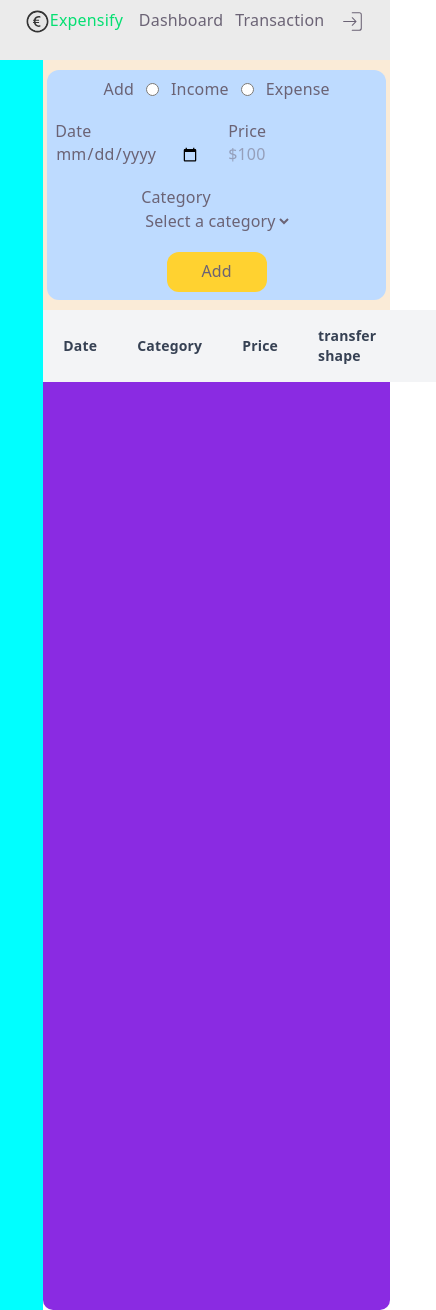
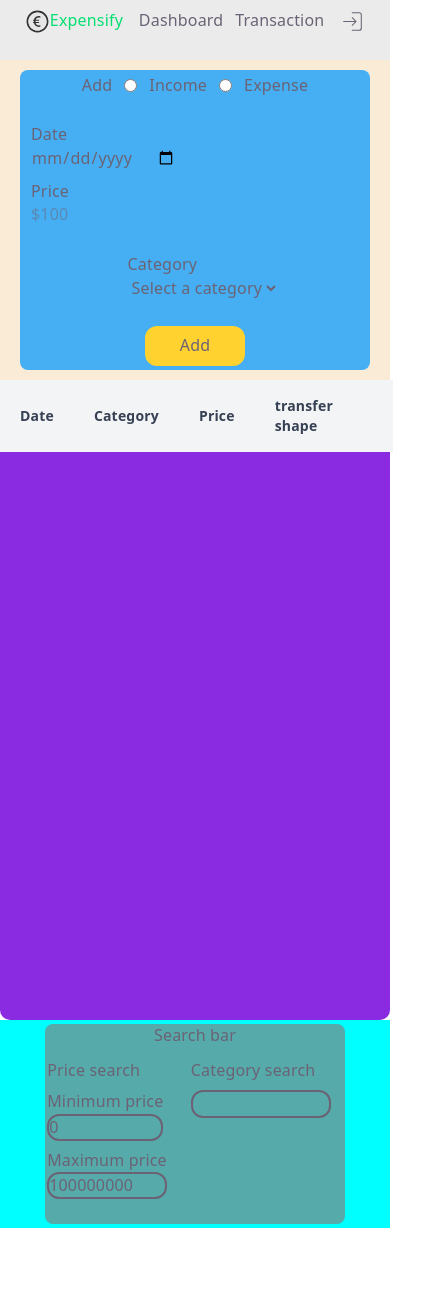
Before and after one commit to Malekith894/Expense-management-application, a React (Vite) app in the folder Expenses/: page /Transaction in a window 390 px wide. Shown: the whole page, 436 px wide, since content can reach past the window. After the commit the page ends 1228 px from the top, so only its background shows below. Built offline with nearby package versions, Linux system fonts and the light colour scheme.

Commit message:
dashboard finally worked and it got responisve as well

```diff
--- a/Expenses/src/App.jsx
+++ /dev/null
@@ -1,19 +0,0 @@
-import { useState } from 'react'
-import Navbar from './components/navbar'
-import './App.css'
-import Dashboard from './pages/dashboard'
-import Transaction from './pages/transactions'
-
-function App() {
-  const [count, setCount] = useState(0)
-
-  return (
-    <>
-    <Navbar/>
-    <Transaction/>
-
-    </>
-  )
-}
-
-export default App
--- a/Expenses/src/main.jsx
+++ b/Expenses/src/main.jsx
@@ -1,21 +1,12 @@
 import { StrictMode } from 'react'
 import { createRoot } from 'react-dom/client'
 import './index.css'
-import App from './App.jsx'
-import { createBrowserRouter,RouterProvider } from 'react-router-dom'
 
-const router=createBrowserRouter([
-  {
-
-  },
-  {
-
-  },
-])
-
+import router from './routes/index.jsx'
+import { RouterProvider } from 'react-router-dom'
 
 createRoot(document.getElementById('root')).render(
   <StrictMode>
-    <App />
+    <RouterProvider router={router}/>
   </StrictMode>,
 )
--- /dev/null
+++ b/Expenses/src/pages/layout/index.jsx
@@ -0,0 +1,13 @@
+import Navbar from "../../components/navbar";
+import { Outlet } from "react-router-dom";
+
+function Layout(){
+    return (
+        <>
+            <Navbar/>
+            <Outlet/>
+        </>
+    )
+}
+
+export default Layout;
--- a/Expenses/src/pages/transactions/index.jsx
+++ b/Expenses/src/pages/transactions/index.jsx
@@ -1,14 +1,12 @@
 import styles from './trans.module.css'
-import { useState } from 'react';
-
+import { useState,useReducer } from 'react';
 
 
 function Transaction(){
+
     //existing categories
-    const expense_category=["Education","Trasnsport","Food",
+    const income_category=["Gift","Salary","Investement","Education","Trasnsport","Food",
         ,"Shopping","Internet","Health","Travel"];
-
-    const income_category=["Gift","Salary","Investement"];
 
     //an object to store user transactions
     const [trans,settrans]=useState({
@@ -19,21 +17,19 @@ function Transaction(){
     });
 
     //these states show the custom category and functions to manipulate them
-
     const [income,setincome]=useState(false);
 
     function handleincome(e){
         if(e.target.value=="Add_category"){
             setincome(true);
-
         } else{
             setincome(false);
-            settrans((prev) => ({...prev,category:e.target.value}))
+            settrans({...trans,category:e.target.value})
         }
     };
 
     function handleexception(e){
-        settrans((prev)=>({...prev,category:e.target.value}))
+        settrans({...trans,category:e.target.value})
     };
 
     //this is a list to store the rows of our table
@@ -41,7 +37,9 @@ function Transaction(){
 
     function handleclick(){
         if(trans.date && trans.price && trans.category && trans.transfer){
-            return setrow((prev) => [...prev,{...trans,...{id:Math.random()*10}}])
+            setrow((prev) => [...prev,{...trans,...{id:Math.random()*10}}])
+            settrans({price:'',date:'',transfer:'',category:''})
+            setincome(false)
         } else{
             alert("please fill in the blanks");
         }
@@ -53,39 +51,80 @@ function Transaction(){
                 item.id!=id
             )
         }))
-    }
+    };
+
+    //filter states
+    const [cat,setcat]=useState("")
+    const [minprice,setminprice]=useState(0)
+    const [maxprice,setmaxprice]=useState(100000000)
+
+    const filteredrows=row.filter(function(item){
+        if(maxprice.length==0){
+            setmaxprice(100000000)
+        }
+        if(minprice.length==0){
+            setminprice(0)
+        }
+        const pricecheck=Number(item.price)>Number(minprice) && Number(item.price) <Number(maxprice) ;
+        const catcheck=item.category.toLowerCase().includes(cat.toLowerCase())
+        console.log(maxprice)
+        return catcheck && pricecheck;
+    })
+
+
 
     return(
         <div className={styles.container}>
             <div className={styles.sidebar}>
-
+                <div className={styles.filterbar} >
+                    <h2>Search bar</h2>
+                        <div className={styles.filters}>
+                            <div className='flex flex-col items-start pr-6 gap-2'>
+                                <label>Price search</label>
+                                <div className='flex flex-col'>
+                                    <label>Minimum price</label>
+                                    <input type="number" className="rounded-xl border-2 min-range" min="0" max="10000" value={minprice} onChange={(e) => setminprice(e.target.value)} step="1"/>
+                                </div>
+                                <div className='flex flex-col'>
+                                    <label>Maximum price</label>
+                                    <input type="number" className="rounded-xl border-2 max-range" min="0" max="10000" value={maxprice} onChange={(e) => setmaxprice(e.target.value)} step="1"/>
+                                </div>
+                            </div>
+                            <div className='flex flex-col items-start pr-3 gap-2'>
+                                <label>Category search</label>
+                                <input className='w-[140px] rounded-xl pl-1 border-2' type='text' onChange={(e) => setcat(e.target.value)}/>
+                            </div>
+                    </div>
+                </div>
             </div>
             <div className={styles.adding}>
-                <div className='flex flex-col w-[500px] h-[230px] gap-2 bg-blue-200 rounded-xl p-2 justify-between'>
+                <div className={styles.trans} >
                     <div className='flex flex-row justify-center gap-3'>
                         <h2>Add</h2>
-                        <input name='transaction' type='radio' id='income' value="income" onChange={(e) => settrans({...trans,transfer:'income'})}></input>
+                        <input name='transaction' type='radio' id='income' value="income" checked={trans.transfer === 'income'}
+                        onChange={(e) => settrans({...trans,transfer:'income'})}></input>
                         <label htmlFor="income">Income</label>
-                        <input name='transaction' type='radio' id='expense' value="expense" onChange={(e) => settrans({...trans,transfer:'expense'})}></input>
+                        <input name='transaction' type='radio' checked={trans.transfer === 'expense'} id='expense' value="expense"
+                         onChange={(e) => settrans({...trans,transfer:'expense'})}></input>
                         <label htmlFor="expense">Expense</label>
                     </div>
 
-                    <div className='flex flex-row justify-center gap-7'>
+                    <div className={styles.dateandprice} >
                         <div className='flex flex-col items-start'>
                             <label>Date</label>
-                            <input type='date' onChange={(e) => settrans({...trans,date:e.target.value})}></input>
+                            <input type='date' value={trans.date} onChange={(e) => settrans({...trans,date:e.target.value})}></input>
                         </div>
                         <div className='flex flex-col items-start'>
                             <label>Price</label>
-                            <input className='w-[150px]' placeholder='$100' onChange={(e) => settrans({...trans,price:e.target.value})}></input>
+                            <input className='w-[150px]' placeholder='$100' value={trans.price} onChange={(e) => settrans({...trans,price:e.target.value})}></input>
                         </div>
                     </div>
-                    <div className='flex flex-row justify-center gap-7'>
+                    <div className='flex flex-row justify-center gap-7 pl-4'>
                         <div className='flex flex-col items-start center'>
                             <label>Category</label>
-                            <select onChange={handleincome}>
-                                <option>Select a category</option>
-                                <option>Add_category</option>
+                            <select value={income ? "Add_category" : trans.category} onChange={handleincome}>
+                                <option value="">Select a category</option>
+                                <option value="Add_category">Add_category</option>
                                 {income_category.map(function(item){
                                     return <option key={item}>{item}</option>
                                 })}
@@ -94,7 +133,7 @@ function Transaction(){
                         { income && (
                             <div className='flex flex-col items-start center '>
                                 <label>New category</label>
-                                <input type='text' placeholder='Enter new categroy' onChange={handleexception}></input>
+                                <input type='text' placeholder='Enter new categroy' onChange={handleexception} value={trans.category}></input>
                             </div>
                         )
                         }
@@ -128,12 +167,12 @@ function Transaction(){
                                 </tr>
                             </thead>
                             <tbody>
-                                {row.map(function(item){
+                                {filteredrows.map(function(item){
                                     return(
-                                        <tr key={item}>
+                                        <tr key={item.id}>
                                             <td className="px-5 py-4 text-left text-sm font-semibold text-gray-500">{item.date}</td>
                                             <td className="px-5 py-4 text-left text-sm font-semibold text-gray-500">{item.category}</td>
-                                            <td className="px-5 py-4 text-left text-sm font-semibold text-gray-500">{item.price}</td>
+                                            <td className="px-5 py-4 text-left text-sm font-semibold text-gray-500">${item.price}</td>
                                             <td className="px-5 py-4 text-left text-sm font-semibold text-gray-500">{item.transfer}</td>
                                             <td className="px-5 py-4 text-left text-sm font-semibold text-gray-500">
                                                 <button className='w-[100px] h-[40px] rounded-xl bg-amber-300' onClick={()=> handleremove(item.id)}>Remove</button>
--- a/Expenses/src/pages/transactions/trans.module.css
+++ b/Expenses/src/pages/transactions/trans.module.css
@@ -3,16 +3,19 @@
     width: 100%;
     min-height: 100svh;
     grid-template-areas:
-    "filter content1 content1"
+    "content1 content1 content1"
     "filter content2 content2"
     ;
     grid-template-columns: 1fr repeat(2,4fr);
-    grid-template-rows: 1fr 4fr;
+    grid-template-rows: 2fr 4fr;
 }
 
 .sidebar{
     grid-area: filter;
     background-color: aqua;
+    display: flex;
+    align-items: center;
+    justify-content: center;
 }
 
 .adding{
@@ -26,6 +29,29 @@
     gap: 20px;
 }
 
+.filterbar{
+    display:flex;
+    flex-direction: column;
+    gap: 12px;
+    background-color: rgba(128, 128, 128, 0.671);
+    border-radius: 8px;
+    width: 200px;
+    height: 350px;
+    align-items: center;
+}
+
+.trans{
+    display: flex;
+    flex-direction: column;
+    width:500px ;
+    height: 230px;
+    border-radius: 8px;
+    gap: 8px;
+    background-color: rgba(0, 153, 255, 0.719);
+    padding: 4px;
+    justify-content: space-between;
+}
+
 .main{
     grid-area: content2;
     background-color: blueviolet;
@@ -33,3 +59,50 @@
     border-radius: 10px;
     border-color: gray;
 }
+
+.dateandprice{
+display: flex;
+flex-direction: row;
+justify-content: center;
+gap: 20px;
+}
+.filters{
+    display: flex;
+    flex-direction: column;
+}
+
+@media(max-width:500px){
+    .filterbar{
+       width: 300px;
+       height: 200px;
+    }
+    .filters{
+    flex-direction: row;
+    }
+    .trans{
+        width: 350px;
+        height: 300px;
+    }
+    .filters{
+
+    }
+    .sidebar{
+        padding: 4px;
+    }
+    .dateandprice{
+        flex-direction: column;
+        gap: 10px;
+        padding-left: 7px;
+    }
+    .container{
+
+        min-height: 100svh;
+        grid-template-areas:
+        "content1 content1 content1"
+        "content2 content2 content2"
+        "filter filter filter"
+        ;
+        grid-template-columns: 1fr repeat(2,4fr);
+        grid-template-rows: 2fr 4fr;
+    }
+}
--- /dev/null
+++ b/Expenses/src/routes/index.jsx
@@ -0,0 +1,30 @@
+import { createBrowserRouter,RouterProvider } from 'react-router-dom'
+import Dashboard from '../pages/dashboard'
+import Transaction from '../pages/transactions'
+import Layout from '../pages/layout'
+import { Children } from 'react'
+import Login from '../pages/login'
+
+
+const router=createBrowserRouter([
+  {
+    path:'/',
+    element:<Layout/>,
+    children:[
+        {
+            path:'/Dashboard',
+            element:<Dashboard/>,
+        },
+        {
+            path:'/Transaction',
+            element:<Transaction/>,
+        },
+        {
+            path:'/Login',
+            element:<Login/>
+        }
+    ]
+}
+])
+
+export default router;
```
Also changed, not shown: Expenses/src/App.css (deleted, +0 -184 lines), Expenses/src/components/navbar/index.jsx (+6 -4 lines), Expenses/src/pages/login/index.jsx (added, +27 -0 lines).
